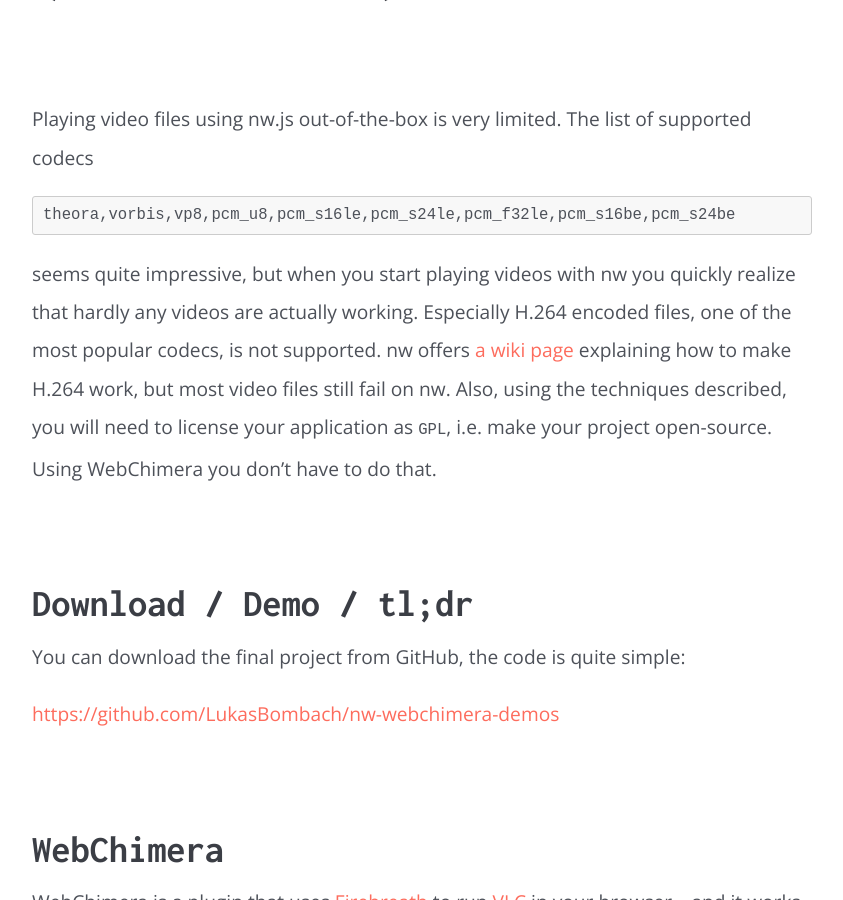
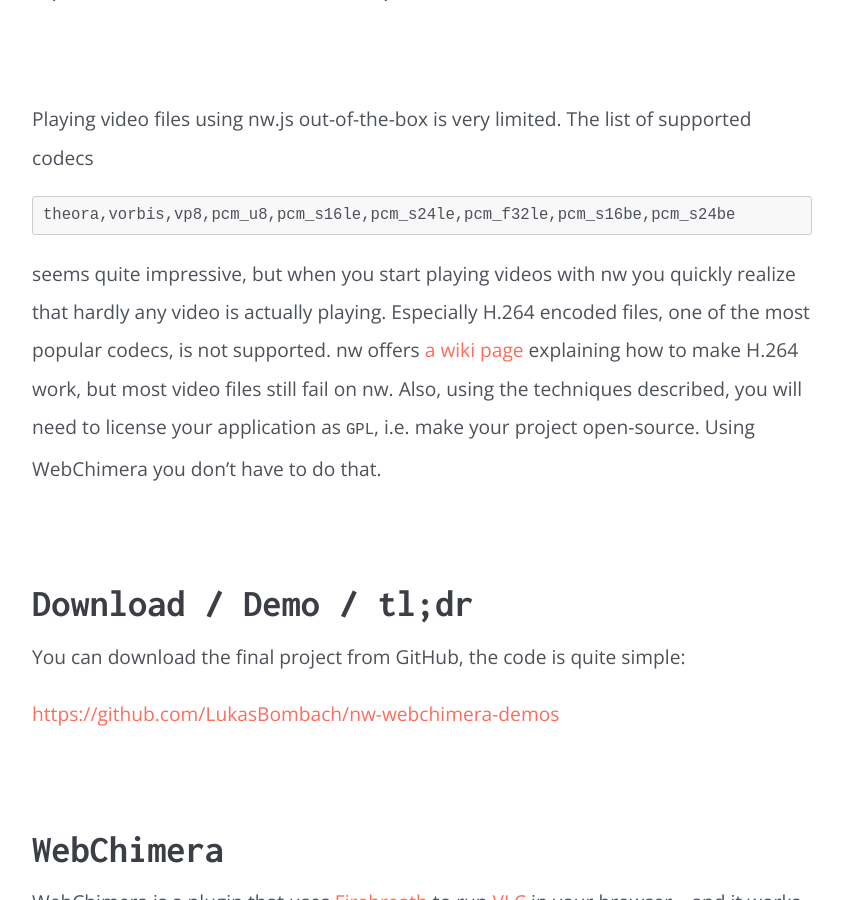
Before and after one commit to LukasBombach/LukasBombach.github.io, a Jekyll site: the page built from _posts/2015-04-06-videos-with-node-webkit.md, in a window 1280 px wide and 900 px high, scrolled down 394 px. Shown: the whole window, without its empty margins (218-1061 px from the left). Built offline with Jekyll 4.4.1, drawn with Linux system fonts in a browser that asks for light colours.

Commit message:
nw blogpost

```diff
--- a/_posts/2015-04-06-videos-with-node-webkit.md
+++ b/_posts/2015-04-06-videos-with-node-webkit.md
@@ -8,7 +8,7 @@
 
     theora,vorbis,vp8,pcm_u8,pcm_s16le,pcm_s24le,pcm_f32le,pcm_s16be,pcm_s24be
 
-seems quite impressive, but when you start playing videos with nw you quickly realize that hardly any videos are actually working. Especially H.264 encoded files, one of the most popular codecs, is not supported. nw offers [a wiki page](https://github.com/nwjs/nw.js/wiki/Using-MP3-&-MP4-%28H.264%29-using-the--video--&--audio--tags.) explaining how to make H.264 work, but most video files still fail on nw. Also, using the techniques described, you will need to license your application as `GPL`, i.e. make your project open-source. Using WebChimera you don't have to do that.
+seems quite impressive, but when you start playing videos with nw you quickly realize that hardly any video is actually playing. Especially H.264 encoded files, one of the most popular codecs, is not supported. nw offers [a wiki page](https://github.com/nwjs/nw.js/wiki/Using-MP3-&-MP4-%28H.264%29-using-the--video--&--audio--tags.) explaining how to make H.264 work, but most video files still fail on nw. Also, using the techniques described, you will need to license your application as `GPL`, i.e. make your project open-source. Using WebChimera you don't have to do that.
 
 ## Download / Demo / tl;dr
 
```
